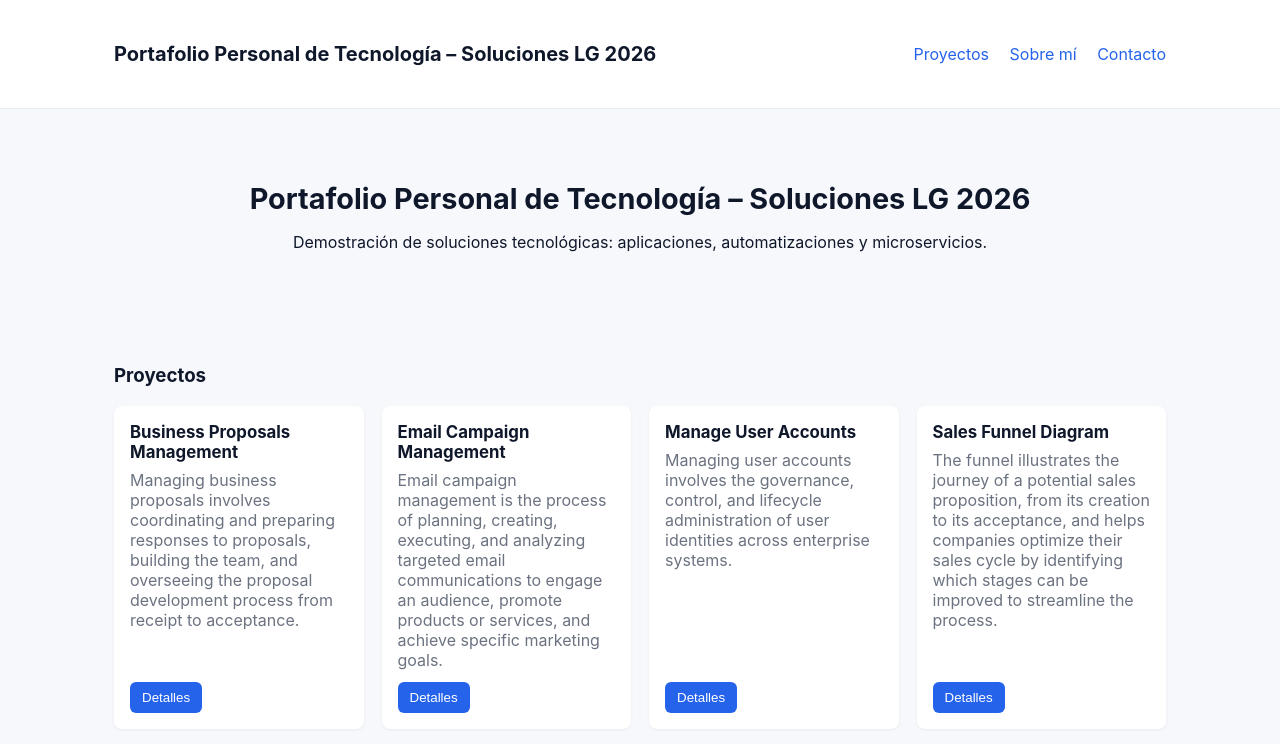
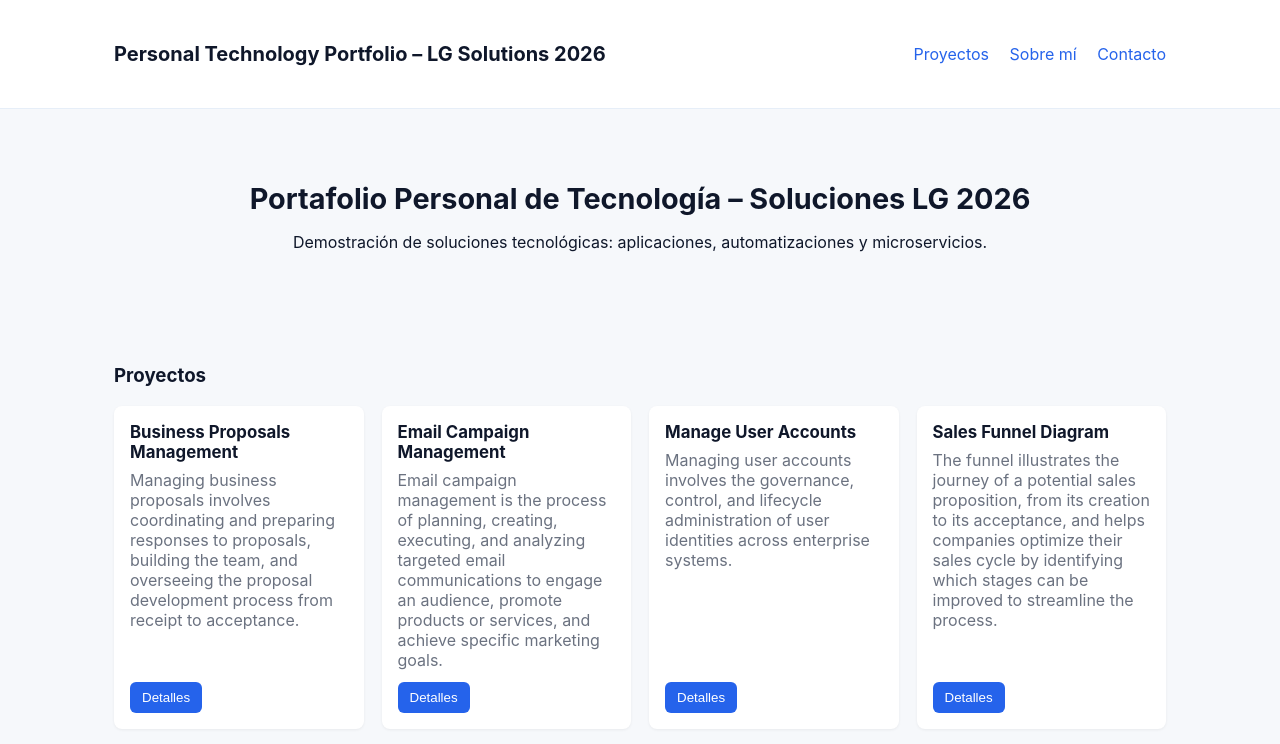
Before and after one commit to lcanizalez/portafolio, a plain HTML site: page index.html in a window 1280 px wide. Shown: the top 744 px of the page. Drawn offline with Linux system fonts and the light colour scheme.

Commit message:
Cambio en Ingles

```diff
--- a/index.html
+++ b/index.html
@@ -3,13 +3,13 @@
   <head>
     <meta charset="utf-8" />
     <meta name="viewport" content="width=device-width, initial-scale=1" />
-    <title>Portafolio — Tu Nombre</title>
+    <title>Portafolio — Leonardo García</title>
     <link rel="stylesheet" href="styles.css" />
   </head>
   <body>
     <header class="site-header">
       <div class="container header-inner">
-        <h1 class="logo">Portafolio Personal de Tecnología – Soluciones LG 2026</h1>
+        <h1 class="logo">Personal Technology Portfolio – LG Solutions 2026</h1>
         <nav class="nav">
           <a href="#proyectos">Proyectos</a>
           <a href="#sobre-mi">Sobre mí</a>
```
